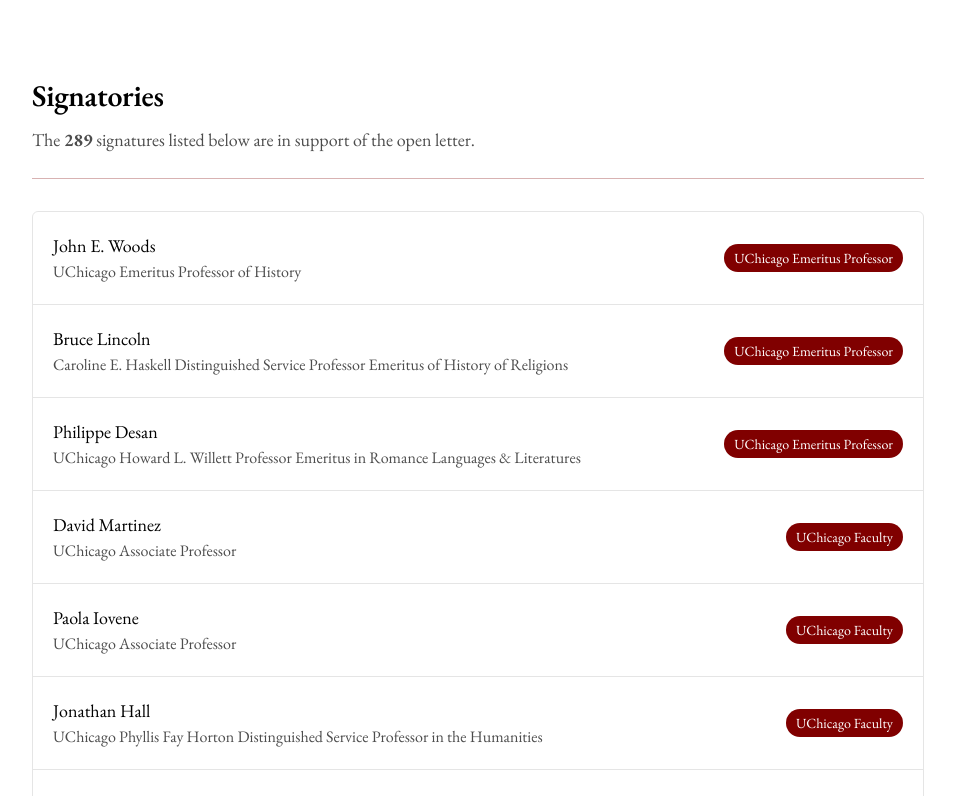
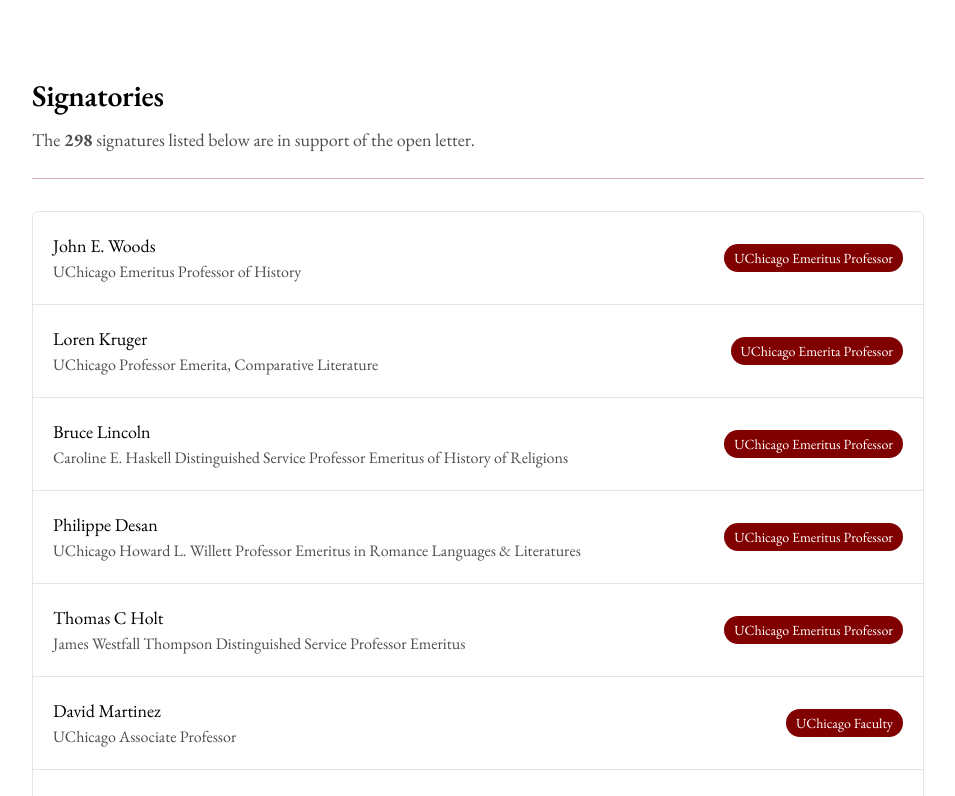
Before and after one commit to zroe1/uchicago-open-letter, a Next.js app: page / in a window 1280 px wide. Shown: the part 3724-4520 px from the top of the page, without its empty margins (316-1271 px from the left). Built offline with nearby package versions, Linux system fonts and the light colour scheme.

Commit message:
more profs

```diff
--- a/src/app/signatories.ts
+++ b/src/app/signatories.ts
@@ -6,6 +6,12 @@
     badgeType: "emphasized",
   },
   {
+    name: "Loren Kruger",
+    title: "UChicago Professor Emerita, Comparative Literature",
+    badge: "UChicago Emerita Professor",
+    badgeType: "emphasized",
+  },
+  {
     name: "Bruce Lincoln",
     title: "Caroline E. Haskell Distinguished Service Professor Emeritus of History of Religions",
     badge: "UChicago Emeritus Professor",
@@ -18,6 +24,12 @@
     badgeType: "emphasized",
   },
   {
+    name: "Thomas C Holt",
+    title: "James Westfall Thompson Distinguished Service Professor Emeritus",
+    badge: "UChicago Emeritus Professor",
+    badgeType: "emphasized",
+  },
+  {
     name: "David Martinez",
     title: "UChicago Associate Professor",
     badge: "UChicago Faculty",
@@ -140,6 +152,30 @@
   {
     name: "Alida Bouris",
     title: "UChicago Associate Professor, Crown Family School of Social Work, Policy, and Practice",
+    badge: "UChicago Faculty",
+    badgeType: "emphasized",
+  },
+  {
+    name: "Aren Wilson-Wright",
+    title: "UChicago Assistant Instructional Professor in Middle Eastern Studies",
+    badge: "UChicago Faculty",
+    badgeType: "emphasized",
+  },
+  {
+    name: "Catherine Kearns",
+    title: "UChicago Associate Professor, Classics and CEGU",
+    badge: "UChicago Faculty",
+    badgeType: "emphasized",
+  },
+  {
+    name: "Augusta McMahon",
+    title: "UChicago Professor of Mesopotamian Archaeology, ISAC and MES",
+    badge: "UChicago Faculty",
+    badgeType: "emphasized",
+  },
+  {
+    name: "Andreas Glaeser",
+    title: "UChicago Professor of Sociology",
     badge: "UChicago Faculty",
     badgeType: "emphasized",
   },
@@ -167,6 +203,20 @@
     title: "Assistant Professor of Classics, University of Illinois Urbana-Champaign",
     badge: "UChicago Graduate",
     badgeType: "normal",
+  },
+  {
+    name: "Ryan Watson",
+    title: "Associate Professor of Film and Media Studies, Misericordia University",
+    badge: "UChicago Graduate",
+    badgeType: "normal",
+  },
+  {
+    name: "Eva von Dassow",
+    title: "University of Minnesota Professor",
+  },
+  {
+    name: "Eduardo Henrique B. Vasconcelos",
+    title: "History Professor at State University of Goiás",
   },
   {
     name: "Rebecca Posner-Hess",
```
